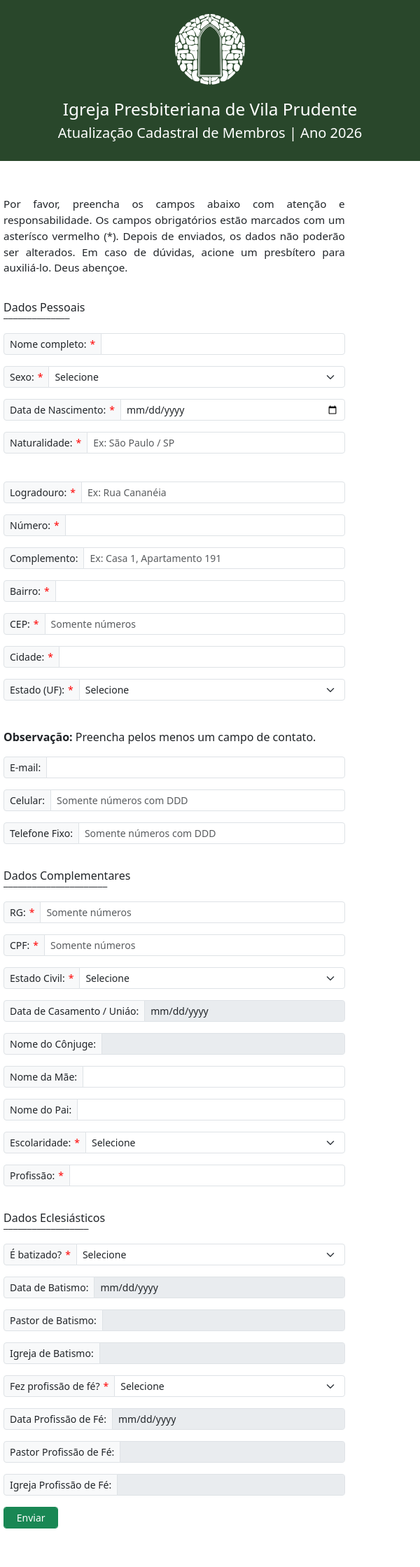
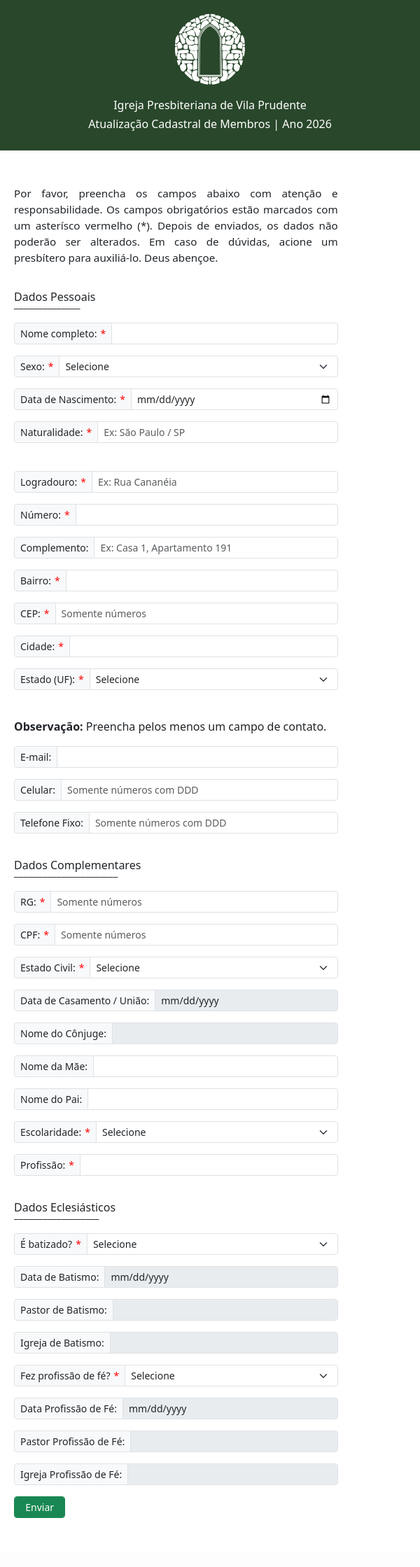
Before and after one commit to mafpbiaggi/ipvp-form-membros, a PHP site: page / in a window 600 px wide. Shown: the whole page at 70% size. After the commit the page ends 2169 px from the top, so only its background shows below. Run offline with PHP 8.4, Linux system fonts and the light colour scheme.

Commit message:
ipvp-form-membros(fix): Corrige modelo responsivo para dispositivos móveis.
Corrige texto do label de data de casamento ou união estável.

```diff
--- a/assets/css/appStyle.css
+++ b/assets/css/appStyle.css
@@ -32,32 +32,32 @@ img {
     text-align: center;
 }
 
-
 img {
     max-width: 100%;
     height: auto;
 }
 
-
-@media (max-width: 768px) {
-    .form-body {
-        padding: 0 5px 5px 5px;
-    }
+@media (min-width: 600px) and (max-width: 1024px) {
     .header {
         padding: 20px 5px;
         font-size: 1rem;
     }
+
+    .form-body {
+        padding: 0 0 0 100px;
+    }
+
     .session p {
         font-size: 0.95rem;
     }
 }
 
-
-@media (max-width: 480px) {
+@media (max-width: 600px) {
     .header h3, .header h5 {
         font-size: 1rem;
     }
+
     .form-body {
-        padding: 0 2vw 10px 2vw;
+        padding: 0 20px 0 20px;
     }
 }
--- a/index.html
+++ b/index.html
@@ -240,7 +240,7 @@
             <div class="row justify-content-md-center">
                 <div class="col col-xs-12 col-sm-10 col-md-8 col-lg-6 col-xl-6">
                     <div class="input-group input-group-sm mb-3">
-                        <label class="input-group-text" for="datacasamento">Data de Casamento / Uniáo:</label>
+                        <label class="input-group-text" for="datacasamento">Data de Casamento / União:</label>
                         <input class="form-control" name="datacasamento" id="datacasamento" type="date" disabled />
                     </div>
                 </div>
```
